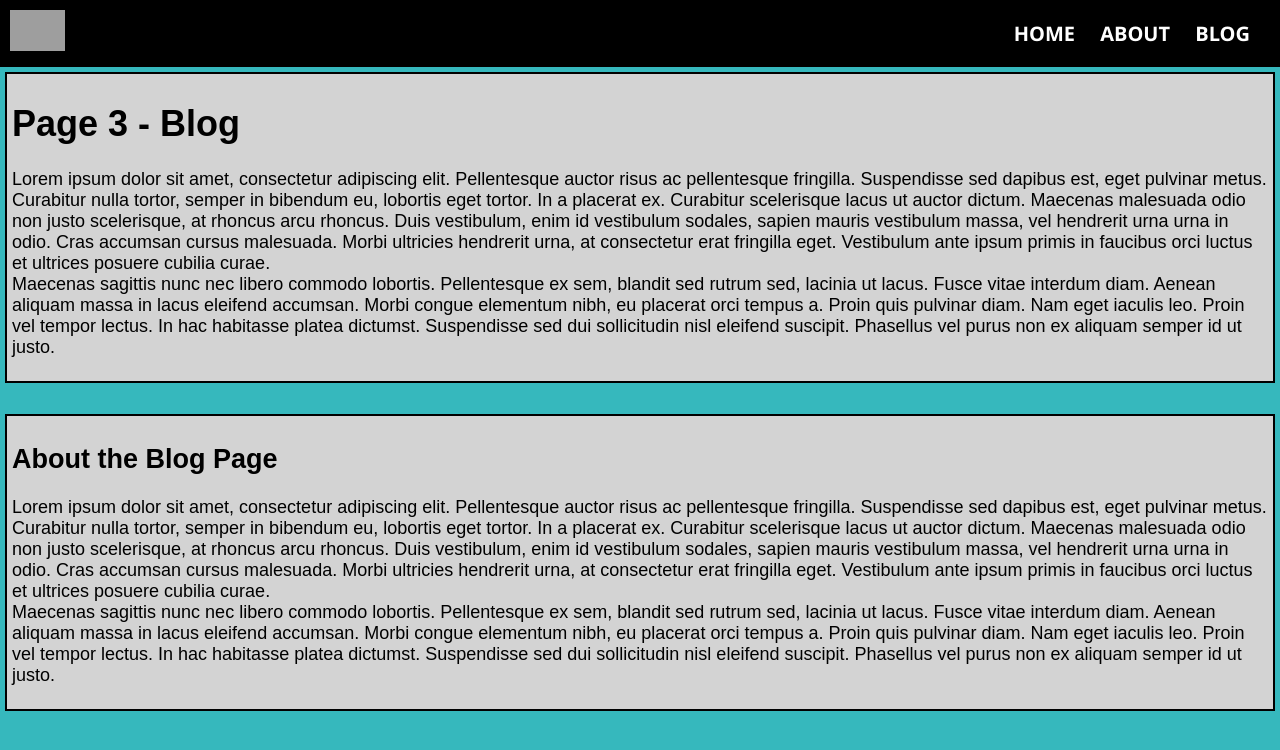
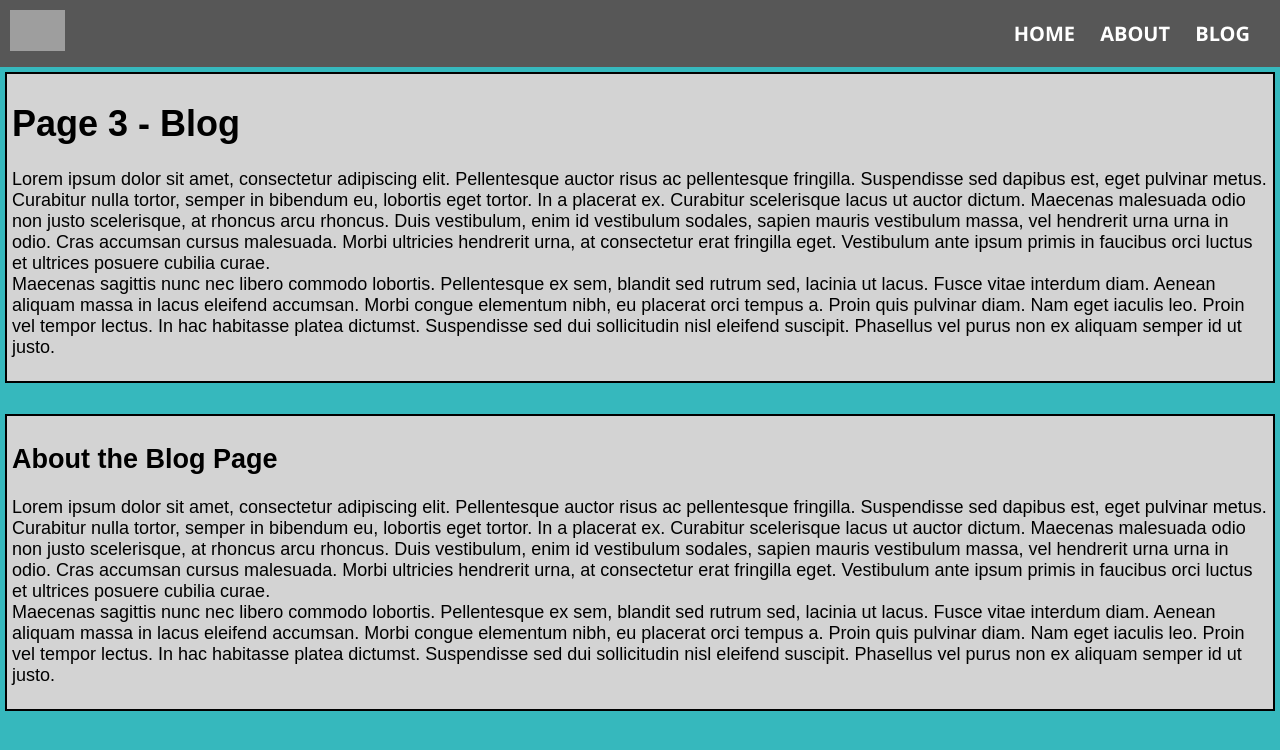
Before and after one commit to jmolina1474/Web2_GRDES66, a plain HTML site: page Week03/Homework/blog.html in a window 1280 px wide. Drawn offline with Linux system fonts and the light colour scheme; grey boxes are pictures that could not be loaded.

Commit message:
Update blog.css
changed color of nav bar from black to grey.

```diff
--- a/Week03/Homework/blog.css
+++ b/Week03/Homework/blog.css
@@ -6,7 +6,7 @@ body {
 }
 
 header {
-    background-color: black;
+    background-color: rgb(87, 87, 87);
     padding: 10px;
     font-family: 'Segoe UI', Tahoma, Geneva, Verdana, sans-serif;
     font-size: 20px;
```
